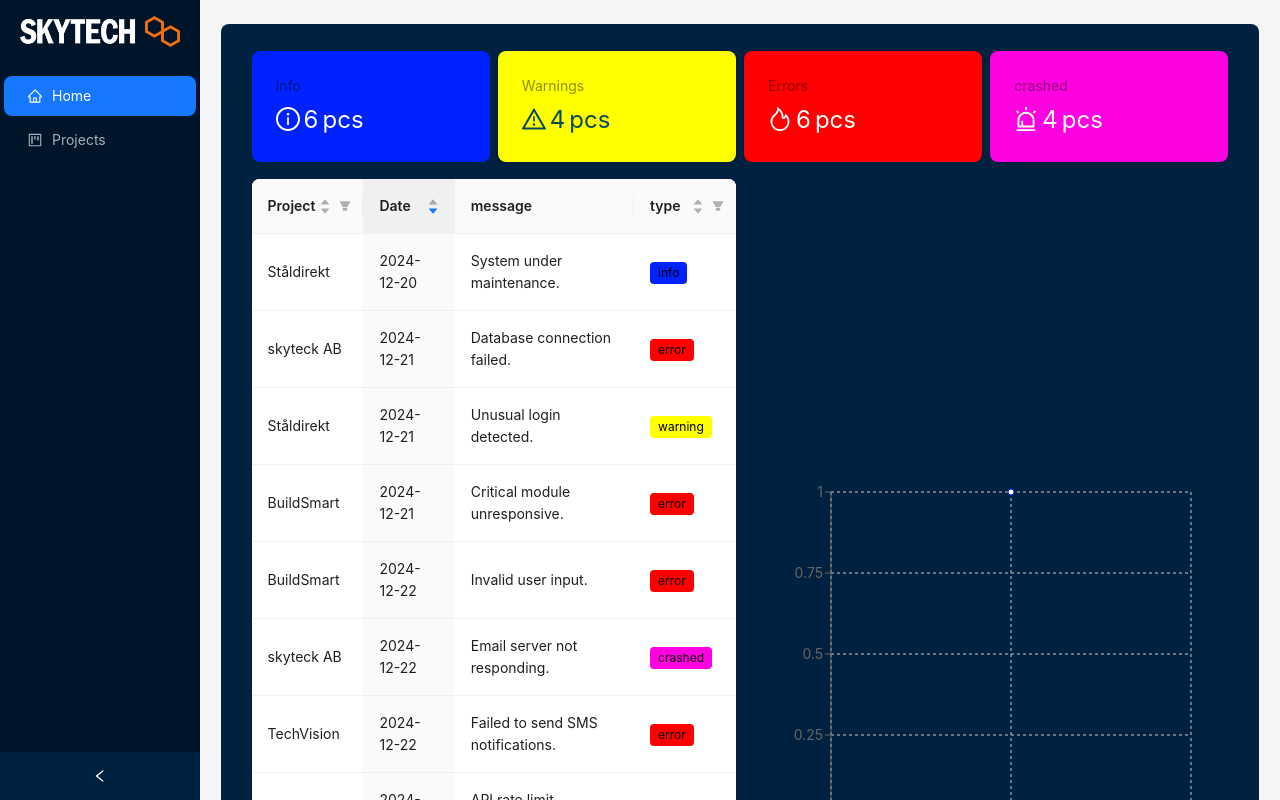
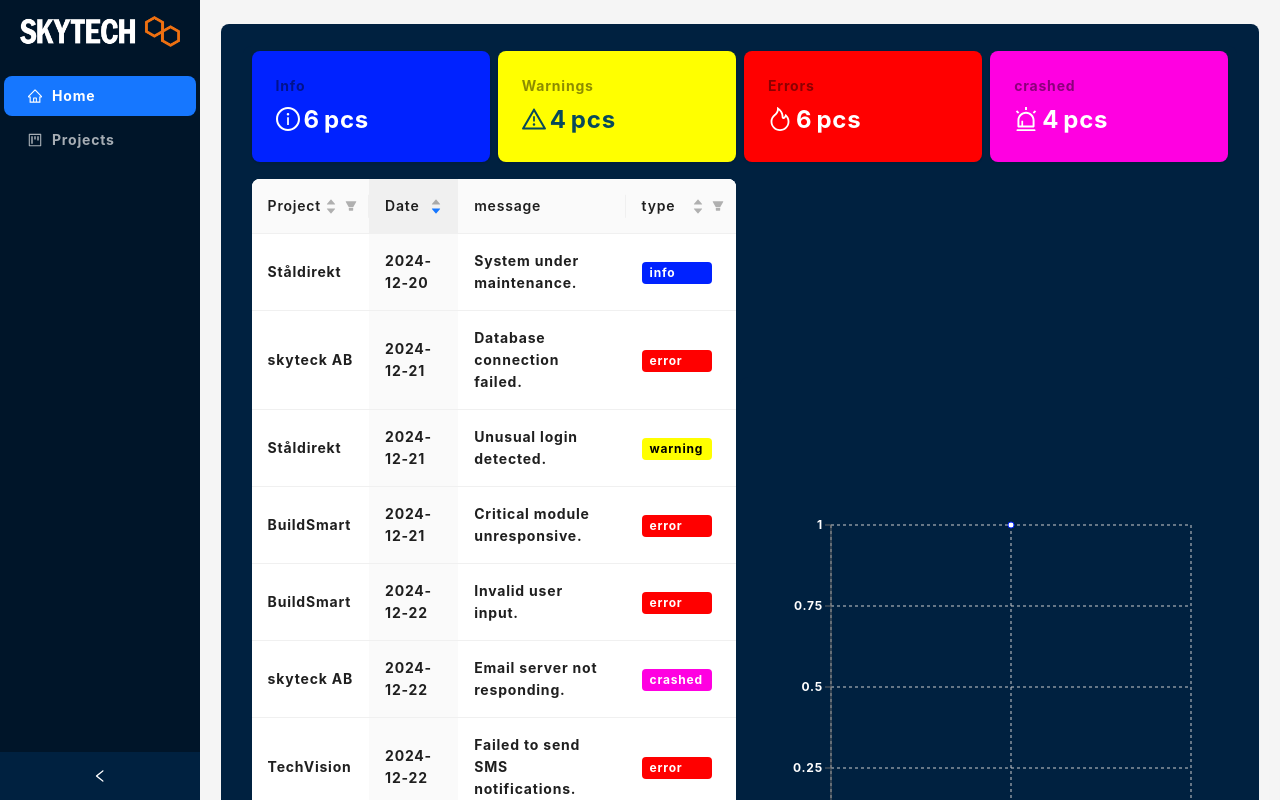
Before and after one commit to MrKalleP/event-frontend, a React (Vite) app: page / in a window 1280 px wide. Built offline with nearby package versions, Linux system fonts and the light colour scheme.

Commit message:
i have fixed som colors and text sizes

```diff
--- a/src/components/LineChart.tsx
+++ b/src/components/LineChart.tsx
@@ -1,4 +1,3 @@
-
 import test_data from "../utils/testdata.json";
 
 import {
@@ -72,8 +71,8 @@
                 }}
             >
                 <CartesianGrid strokeDasharray="3 3" />
-                <XAxis dataKey="date" />
-                <YAxis />
+                <XAxis dataKey="date" tick={{ fill: "white", fontSize: 12 }} />
+                <YAxis tick={{ fill: "white", fontSize: 12 }} />
                 <Tooltip />
                 <Legend />
                 <Line type="monotone" dataKey="info" stroke="#0022FF" name="Info" activeDot={{ r: 8 }} />
--- a/src/components/TableHomePage.tsx
+++ b/src/components/TableHomePage.tsx
@@ -72,7 +72,9 @@
             };
             const backgroundColor = colorMap[type] || "default";
 
-            return <Tag color={backgroundColor} style={{ color: "black" }}>{type}</Tag>;
+            const textColor = type === "warning" ? "black" : "white";
+
+            return <Tag color={backgroundColor} style={{ color: textColor, width: "4.4rem" }}>{type}</Tag>;
         },
     }
 ];
--- a/src/index.css
+++ b/src/index.css
@@ -10,6 +10,8 @@
   height: 100%;
   margin: 0;
   overflow: hidden;
+  font-weight: 700;
+  letter-spacing: .05rem;
 }
 
 /*För att göra egna fonts till tex knapparna eller inputs osv*/
```
